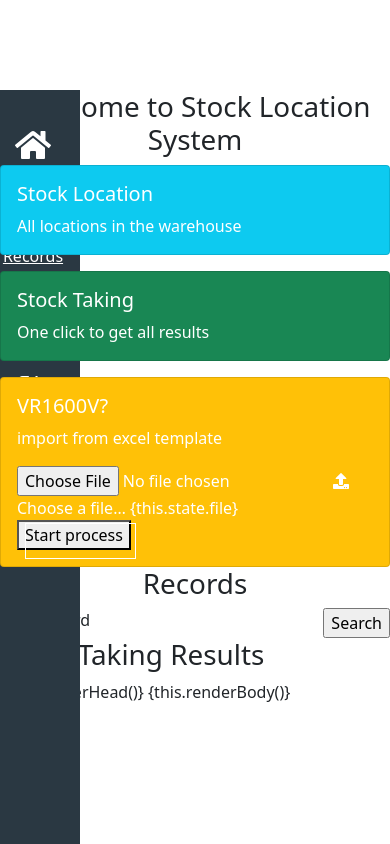
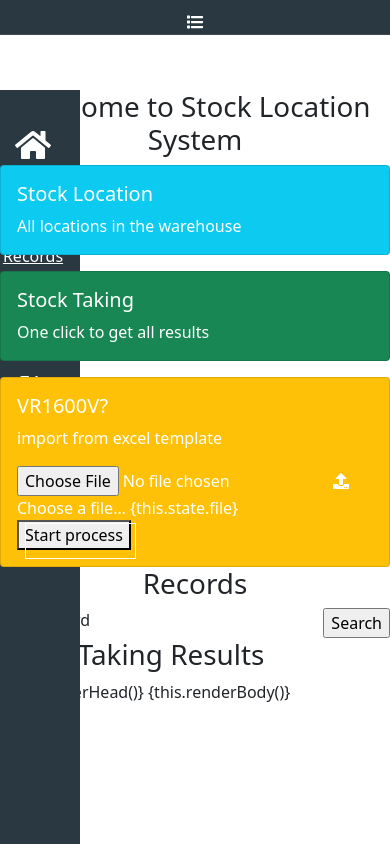
Before and after one commit to pwang86/sl-demo, a plain HTML site: page index.html in a window 390 px wide. Drawn offline with Linux system fonts and the light colour scheme.

Commit message:
replace className with class in side bar

```diff
--- a/index.html
+++ b/index.html
@@ -22,9 +22,9 @@
 
     <!-- side bar-->
     <div>
-      <span className="mobile btn-mobile-menu">
+      <span class="mobile btn-mobile-menu">
         <a target="_blank">
-          <i className="fas fa-list btn-mobile-menu__icon"></i>
+          <i class="fas fa-list btn-mobile-menu__icon"></i>
         </a>
       </span>
     </div>
```
